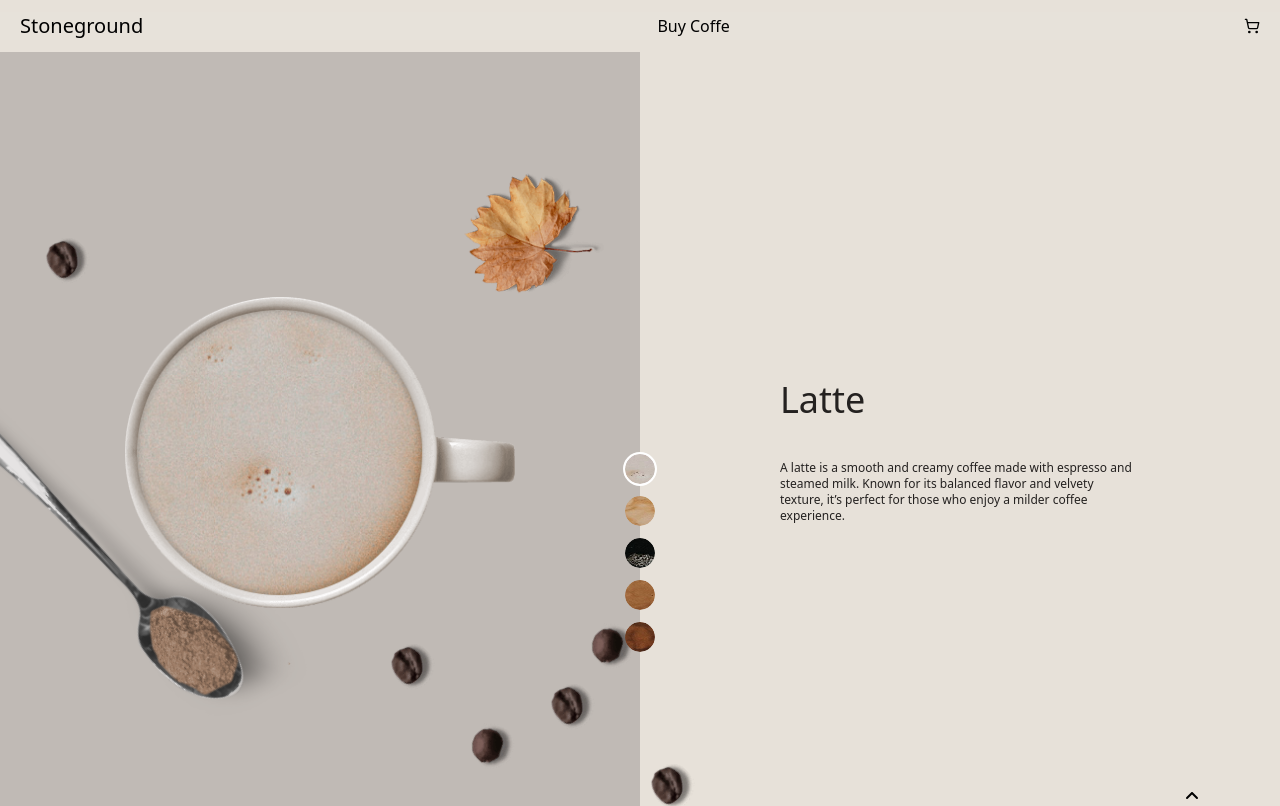
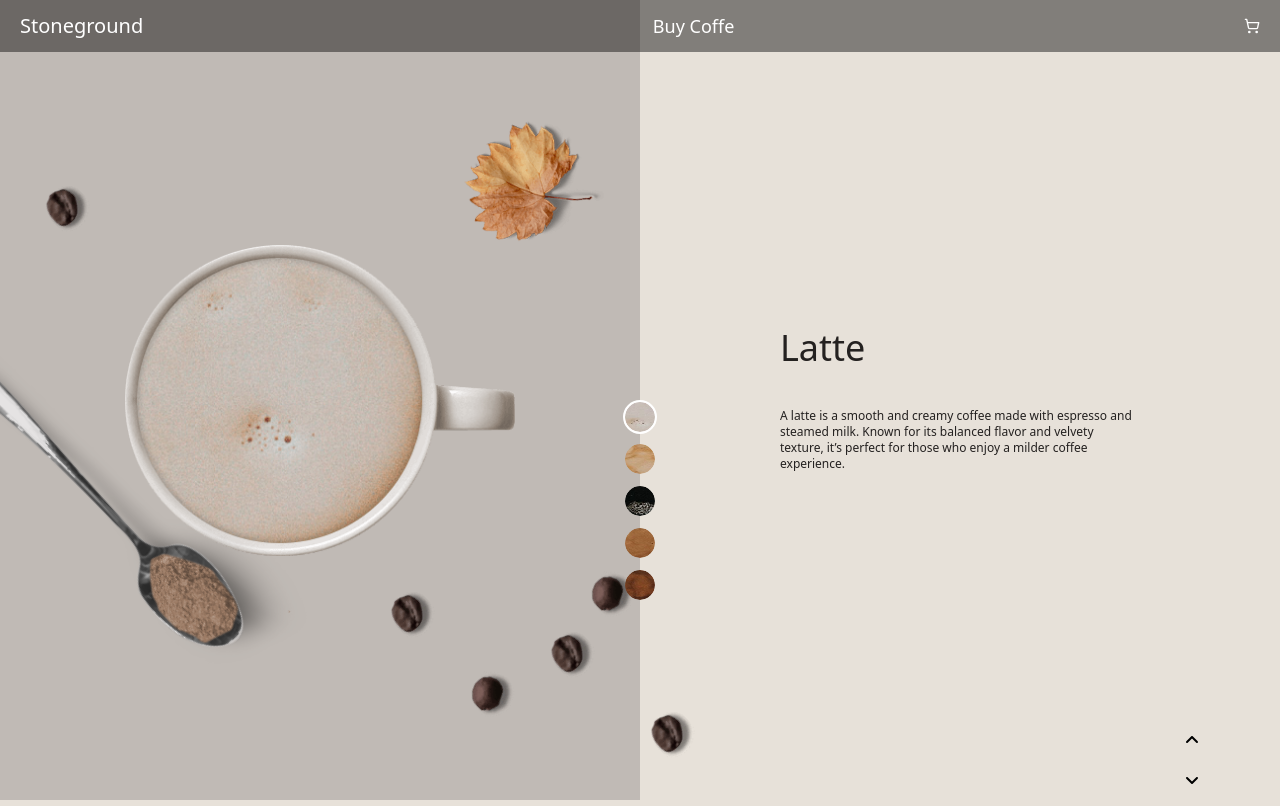
Before and after one commit to BTavkhelidze/coffee-shop, a Next.js app: page / in a window 1280 px wide. Shown: the top 806 px of the page. Built offline with nearby package versions, Linux system fonts and the light colour scheme.

Commit message:
feat/ fixing bugs

```diff
--- a/src/app/page.tsx
+++ b/src/app/page.tsx
@@ -5,7 +5,7 @@ import BuySubscribeAbout from '@/components/Home/SubscibeForUpdates/BuySubscribe
 
 export default function Home() {
   return (
-    <main>
+    <main className=''>
       <CoffeCategSwiperSect2 />
       <HeroSect1 />
       <CoffeStoreS2 />
--- a/src/components/Footer/Footer.tsx
+++ b/src/components/Footer/Footer.tsx
@@ -2,7 +2,7 @@ import React from 'react';
 
 function Footer() {
   return (
-    <footer className=' bottom-0 flex h-[42vh] flex-col w-full bg-[#E7E1D9]'>
+    <footer className=' z-10 flex flex-col w-full bg-[#E7E1D9]'>
       <div className='w-full mt-20 flex flex-col items-center'>
         <h2 className='text-4xl  mb-20'>Stoneground Coffee</h2>
         <p className='cursor-none'>FIND US ON INSTAGRAM!</p>
--- a/src/components/Header/Header.tsx
+++ b/src/components/Header/Header.tsx
@@ -3,10 +3,10 @@ import { LuShoppingCart } from 'react-icons/lu';
 
 function Header() {
   return (
-    <header className='w-full py-3 '>
-      <div className='px-5 max-w-[1440px] justify-between flex items-center w-full mx-auto bg-[#E7E1D960]'>
-        <h1 className='text-xl  '>Stoneground </h1>
-        <p className='  hover:underline cursor-pointer text-center'>
+    <header className='z-100 fixed bg-[#00000070] text-white w-full py-3 '>
+      <div className='px-5 max-w-[1440px] justify-between flex items-center w-full mx-auto '>
+        <h1 className='lg:text-xl text-lg '>Stoneground </h1>
+        <p className='  hover:underline cursor-pointer text-center lg:text-lg text-sm '>
           Buy Coffe
         </p>
         <div>
--- a/src/components/Home/CoffeCategorySlideSect2/CoffeeCategSliderSwipSec2.tsx
+++ b/src/components/Home/CoffeCategorySlideSect2/CoffeeCategSliderSwipSec2.tsx
@@ -30,7 +30,6 @@ const CoffeeCategSliderSwipSec2: React.FC<IProps> = ({
   return (
     <div className=' w-full  h-screen'>
       <Swiper
-        ref={swiperRef}
         speed={500}
         direction='vertical'
         onSwiper={(swiper) => (swiperRef.current = swiper)}
--- a/src/components/Home/CoffeCategorySlideSect2/CoffeeCategSwiperSect2.tsx
+++ b/src/components/Home/CoffeCategorySlideSect2/CoffeeCategSwiperSect2.tsx
@@ -127,7 +127,7 @@ export default function CoffeCategSwiperSect2() {
           </div>
         ))}
       </div>
-      <div className='absolute  space-y-2  right-10 lg:right-20 lg:bottom-10 bottom-1/2 translate-y-1/2 z-10 lg:flex flex-col gap-2  rounded'>
+      <div className='absolute  space-y-2  right-10 lg:right-20 lg:bottom-10 bottom-1/2 translate-y-1/2 z-10 lg:flex flex-col gap-10  lg:gap-4 rounded'>
         <FaAngleUp
           className='cursor-pointer'
           onClick={() => swiperRef.current?.slidePrev()}
--- a/src/components/Home/SubscibeForUpdates/BuySubscribeAbout.tsx
+++ b/src/components/Home/SubscibeForUpdates/BuySubscribeAbout.tsx
@@ -18,7 +18,10 @@ function BuySubscribeAbout() {
 
   const y = useTransform(scrollYProgress, [0, 1], [0, height * 2]);
   return (
-    <section ref={container} className='flex relative flex-col h-[120vh]'>
+    <section
+      ref={container}
+      className='flex relative flex-col h-screen lg:h-[120vh]'
+    >
       <motion.div
         style={{ y }}
         className=' hidden lg:flex absolute -top-[75%] left-0 -z-10'
--- a/src/components/Home/SubscibeForUpdates/GalleryAboutBuyCoffee.tsx
+++ b/src/components/Home/SubscibeForUpdates/GalleryAboutBuyCoffee.tsx
@@ -3,7 +3,7 @@ import React from 'react';
 function GalleryAboutBuyCoffee() {
   return (
     <div className='grid grid-cols-1 grid-rows-3 lg:grid-rows-1 lg:grid-cols-3 '>
-      <div className='flex  cursor-pointer py-20 bg-[#C0BAB5] items-center justify-center'>
+      <div className='hidden lg:flex  cursor-pointer py-20 bg-[#C0BAB5] items-center justify-center'>
         <div className='w-[120px] h-[120px]  flex items-center justify-center-safe rounded-full border-2 '>
           <span className='text-[#FFFFFF]'>GALLERY</span>
         </div>
```
